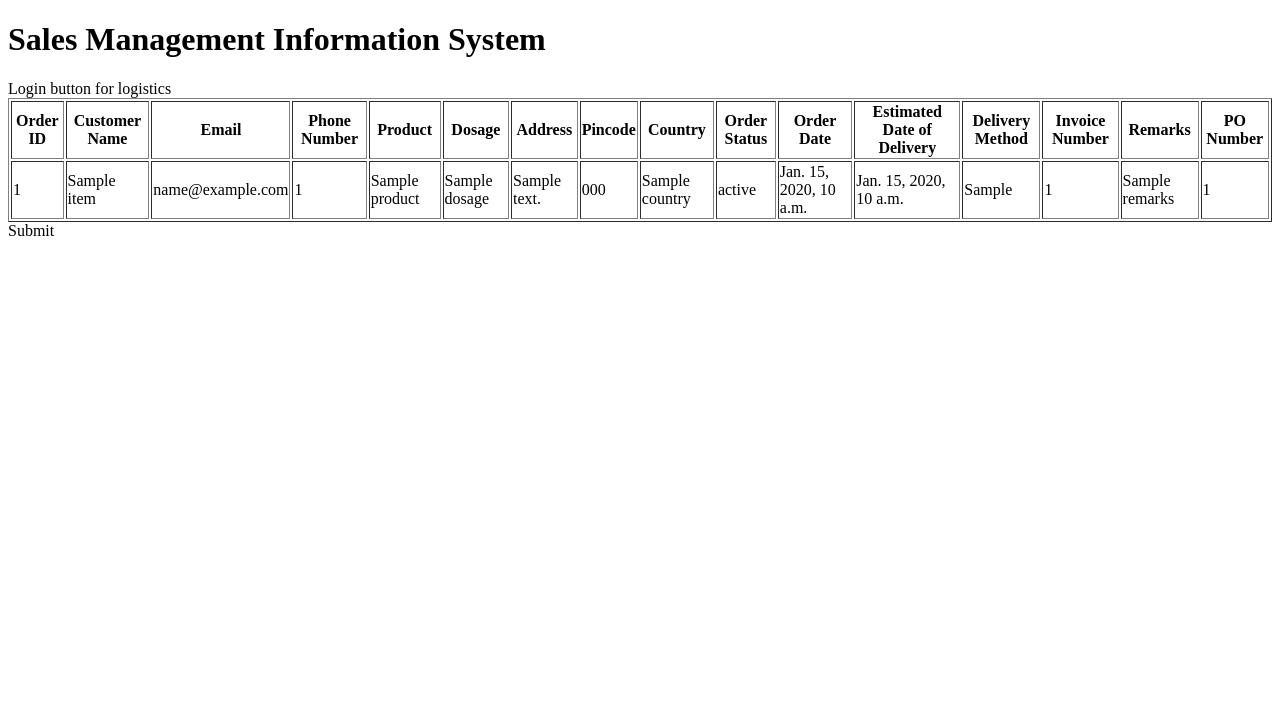
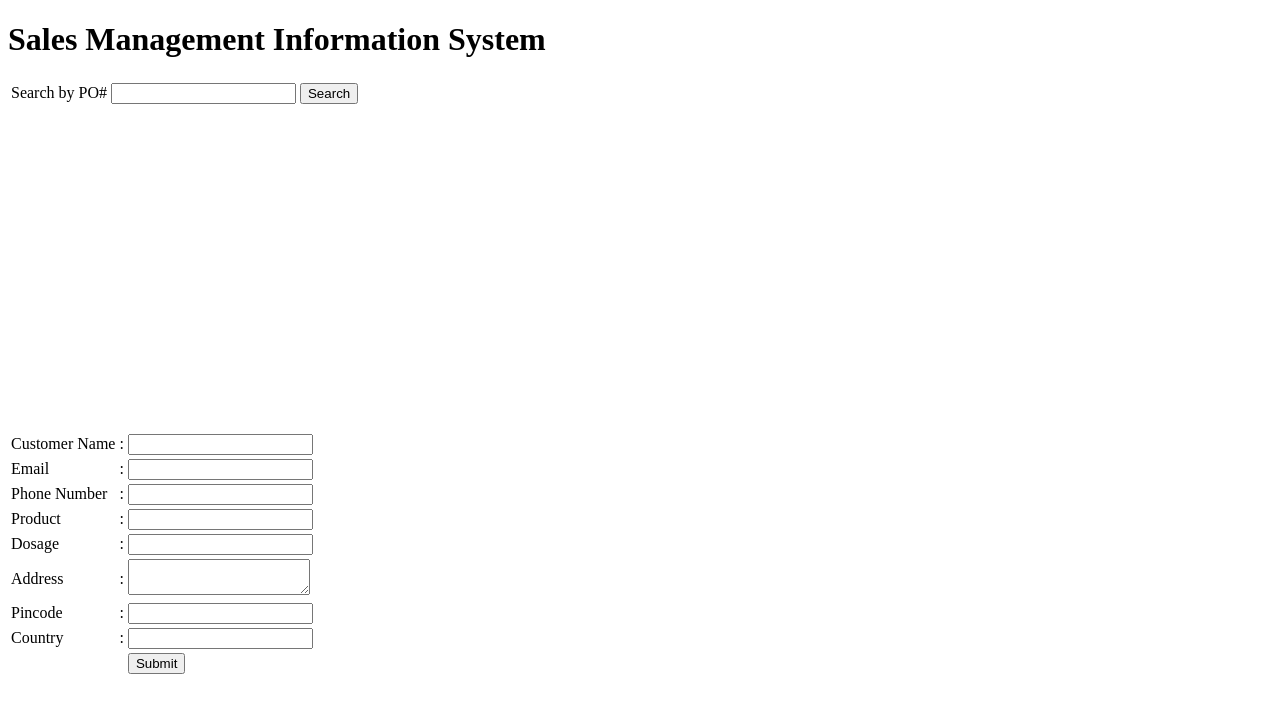
Before and after one commit to Jeevanandh007/B9IS123_CA_TWO_Info_System, a Django app: page /customers/ in a window 1280 px wide. Shown: the top 713 px of the page. Run offline with Django 5.2, Linux system fonts and the light colour scheme; tables that the repository leaves empty hold one stand-in row (values such as "Sample post"); a database or web service that is not in the repository returns one stand-in record (values such as "Sample title"); data that the repository does not hold is empty.

Commit message:
Customer Front end page

```diff
--- a/SMIS/customers/templates/home.html
+++ b/SMIS/customers/templates/home.html
@@ -1,65 +1,77 @@
+
+{% load static %}
+
 <!DOCTYPE html>
 <html lang="en">
 <head>
-<meta charset="UTF-8">
-<title>SMIS</title>
-    <h1>
-        Sales Management Information System
-    </h1>
-Login button for logistics
+    <meta charset="UTF-8">
+    <title>SMIS</title>
 
+    <h1>Sales Management Information System</h1>
+    <form id="searchForm" >
+        {% csrf_token %}
+        <table>
+            <tr>
+                <td><label for="searchName">Search by PO#</label></td>
+                <td><input type="text" id="searchName" name="searchName" required></td>
+                 <td><input type="submit" value="Search"></td>
+            </tr>
+        </table>
+    </form>
 </head>
+<body>
+    <!-- Customer Form -->
+    <form id="customerForm" >
+        {% csrf_token %}
+        <table>
+            <tr>
+                <td><label for="customerName">Customer Name</label></td>
+                <td><label>:</label></td>
+                <td><input type="text" id="customerName" name="customerName" required></td><br><br>
+            </tr>
+            <tr>
+                <td><label for="email">Email</label></td>
+                <td><label>:</label></td>
+                <td><input type="email" id="email" name="email" required></td><br><br>
+            </tr>
+            <tr>
+                <td><label for="phone">Phone Number</label></td>
+                <td><label>:</label></td>
+                <td><input type="tel" id="phone" name="phone" required></td><br><br>
+            </tr>
+            <tr>
+                <td><label for="product">Product</label></td>
+                <td><label>:</label></td>
+                <td><input type="text" id="product" name="product" required></td><br><br>
+            </tr>
+            <tr>
+                <td><label for="dosage">Dosage</label></td>
+                <td><label>:</label></td>
+                <td><input type="text" id="dosage" name="dosage" required></td><br><br>
+            </tr>
+            <tr>
+                <td><label for="address">Address</label></td>
+                <td><label>:</label></td>
+                <td><textarea id="address" name="address" required></textarea></td><br><br>
+            </tr>
+            <tr>
+                <td><label for="pincode">Pincode</label></td>
+                <td><label>:</label></td>
+                <td><input type="text" id="pincode" name="pincode" required></td><br><br>
+            </tr>
+            <tr>
+                <td><label for="country">Country</label></td>
+                <td><label>:</label></td>
+                <td><input type="text" id="country" name="country" required></td><br><br>
+            </tr>
+            <tr>
+                <td></td>
+                <td></td>
+                <td><input type="submit" value="Submit"></td><br><br>
+            </tr>
+    </table>
+    </form>
 
-<body>
-    <table border="1">
-        <tr>
-          <th>Order ID</th>
-          <th>Customer Name</th>
-          <th>Email</th>
-          <th>Phone Number</th>
-          <th>Product</th>
-          <th>Dosage</th>
-          <th>Address</th>
-          <th>Pincode</th>
-          <th>Country</th>
-          <th>Order Status</th>
-          <th>Order Date</th>
-          <th>Estimated Date of Delivery</th>
-          <th>Delivery Method</th>
-          <th>Invoice Number</th>
-          <th>Remarks</th>
-          <th>PO Number</th>
-        </tr>
-        {% for orderdetail in data %}
-        <tr>
-          <td>{{ orderdetail.ORDER_ID }}</td>
-          <td>{{ orderdetail.CUSTOMER_NAME }}</td>
-          <td>{{ orderdetail.EMAIL }}</td>
-          <td>{{ orderdetail.PHONE_NUMBER }}</td>
-          <td>{{ orderdetail.PRODUCT }}</td>
-          <td>{{ orderdetail.DOSAGE }}</td>
-          <td>{{ orderdetail.ADDRESS }}</td>
-          <td>{{ orderdetail.PINCODE }}</td>
-          <td>{{ orderdetail.COUNTRY }}</td>
-          <td>{{ orderdetail.ORDER_STATUS }}</td>
-          <td>{{ orderdetail.ORDER_DATE }}</td>
-          <td>{{ orderdetail.ESTIMATED_DATE_OF_DELIVERY }}</td>
-          <td>{{ orderdetail.DELIVERY_METHOD }}</td>
-          <td>{{ orderdetail.INVOICE_NUMBER }}</td>
-          <td>{{ orderdetail.REMARKS }}</td>
-          <td>{{ orderdetail.PO_NUMBER }}</td>
-        </tr>
-        {% endfor %}
-      </table>
-
+    <script src="{% static 'scripts.js' %}"></script>
 </body>
-
-Submit
-
-
-
-
-
-
-
 </html>
```
